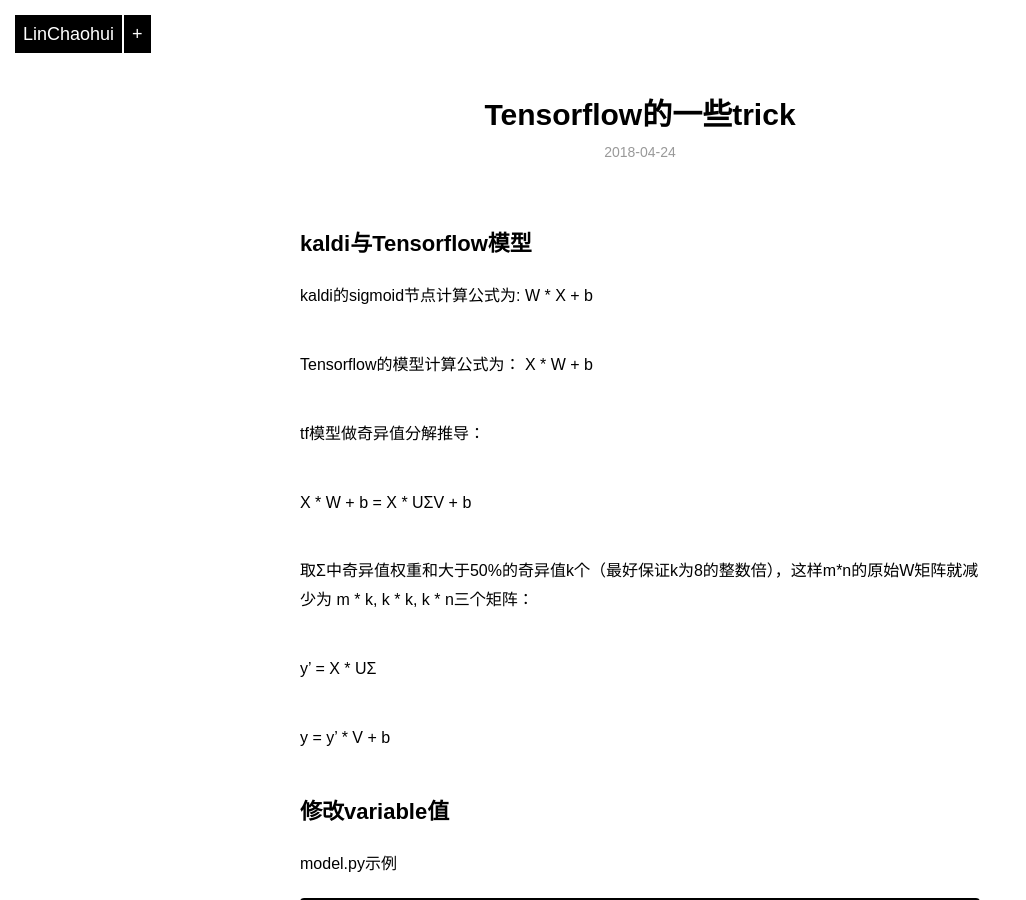
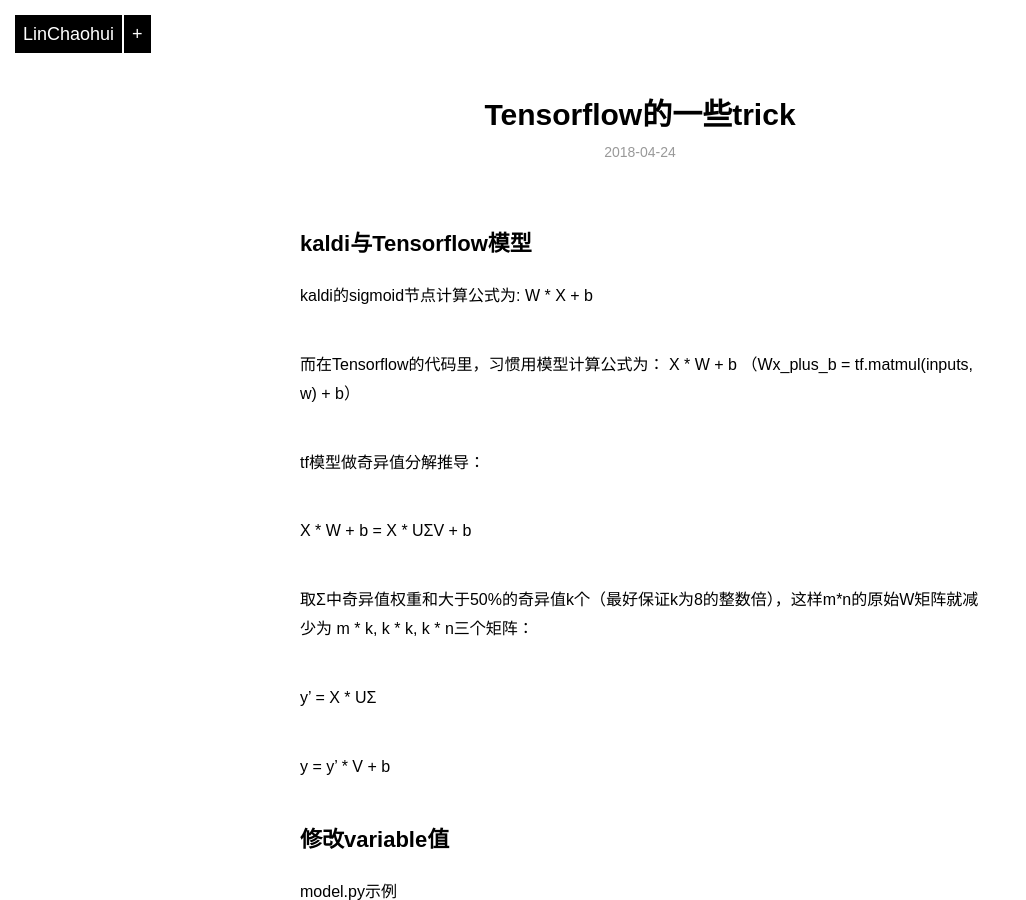
Before and after one commit to chaohui0/chaohui0.github.com, a Jekyll site: the page built from _posts/blog/2018-04-24-tensorflow.md, in a window 1280 px wide and 900 px high. Shown: the whole window, without its empty margins (0-1026 px from the left). Built offline with Jekyll 4.4.1, drawn with Linux system fonts in a browser that asks for light colours.

Commit message:
Update 2018-04-24-tensorflow.md

```diff
--- a/_posts/blog/2018-04-24-tensorflow.md
+++ b/_posts/blog/2018-04-24-tensorflow.md
@@ -7,7 +7,7 @@ category: blog
 ## kaldi与Tensorflow模型
 kaldi的sigmoid节点计算公式为: W * X + b
 
-Tensorflow的模型计算公式为：  X * W + b
+而在Tensorflow的代码里，习惯用模型计算公式为：  X * W + b （Wx_plus_b = tf.matmul(inputs, w) + b）
 
 tf模型做奇异值分解推导：
 
```
